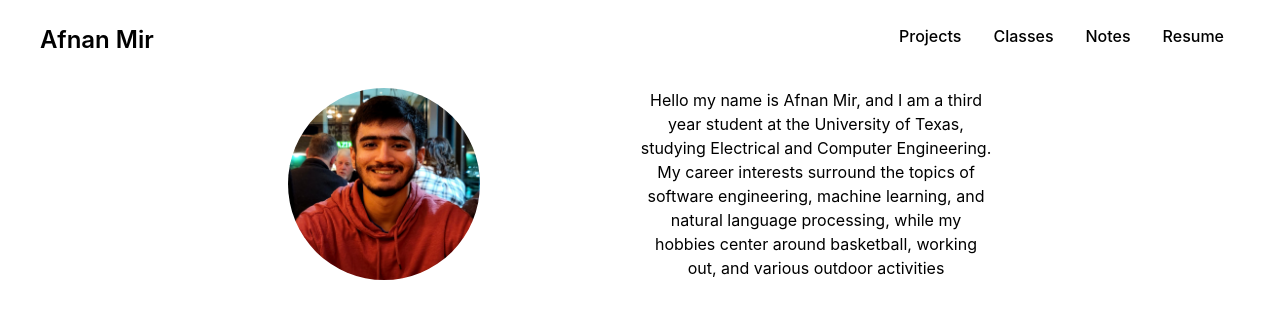
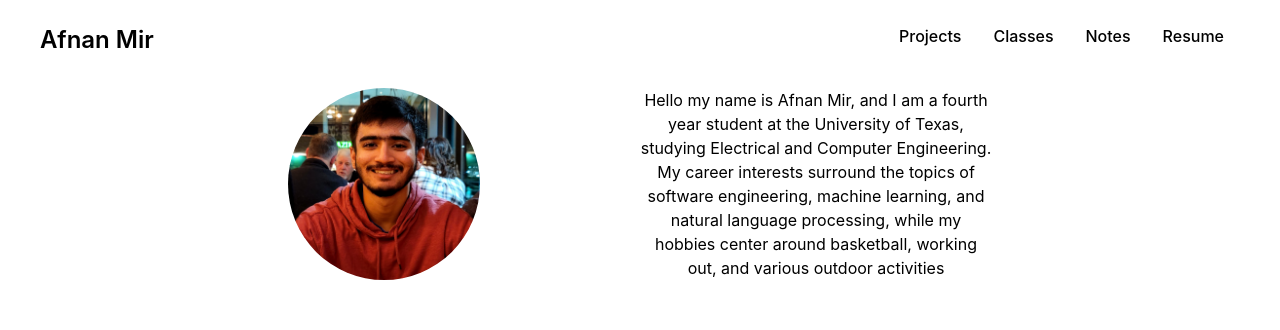
Before and after one commit to afnanmmir/afnanmmir.github.io, a Next.js app: page / in a window 1280 px wide. Shown: the top 330 px of the page. Built offline with nearby package versions, Linux system fonts and the light colour scheme.

Commit message:
Add 2023 experience

```diff
--- a/src/components/Home/Header.js
+++ b/src/components/Home/Header.js
@@ -14,7 +14,7 @@ export default function Header() {
             </div>
             <div className="text-center">
                     <p>
-                        Hello my name is Afnan Mir, and I am a third year student at the University of Texas, studying Electrical and Computer Engineering.
+                        Hello my name is Afnan Mir, and I am a fourth year student at the University of Texas, studying Electrical and Computer Engineering.
                         My career interests surround the topics of software engineering, machine learning, and natural language processing, while my hobbies center around
                         basketball, working out, and various outdoor activities
                     </p>
```
